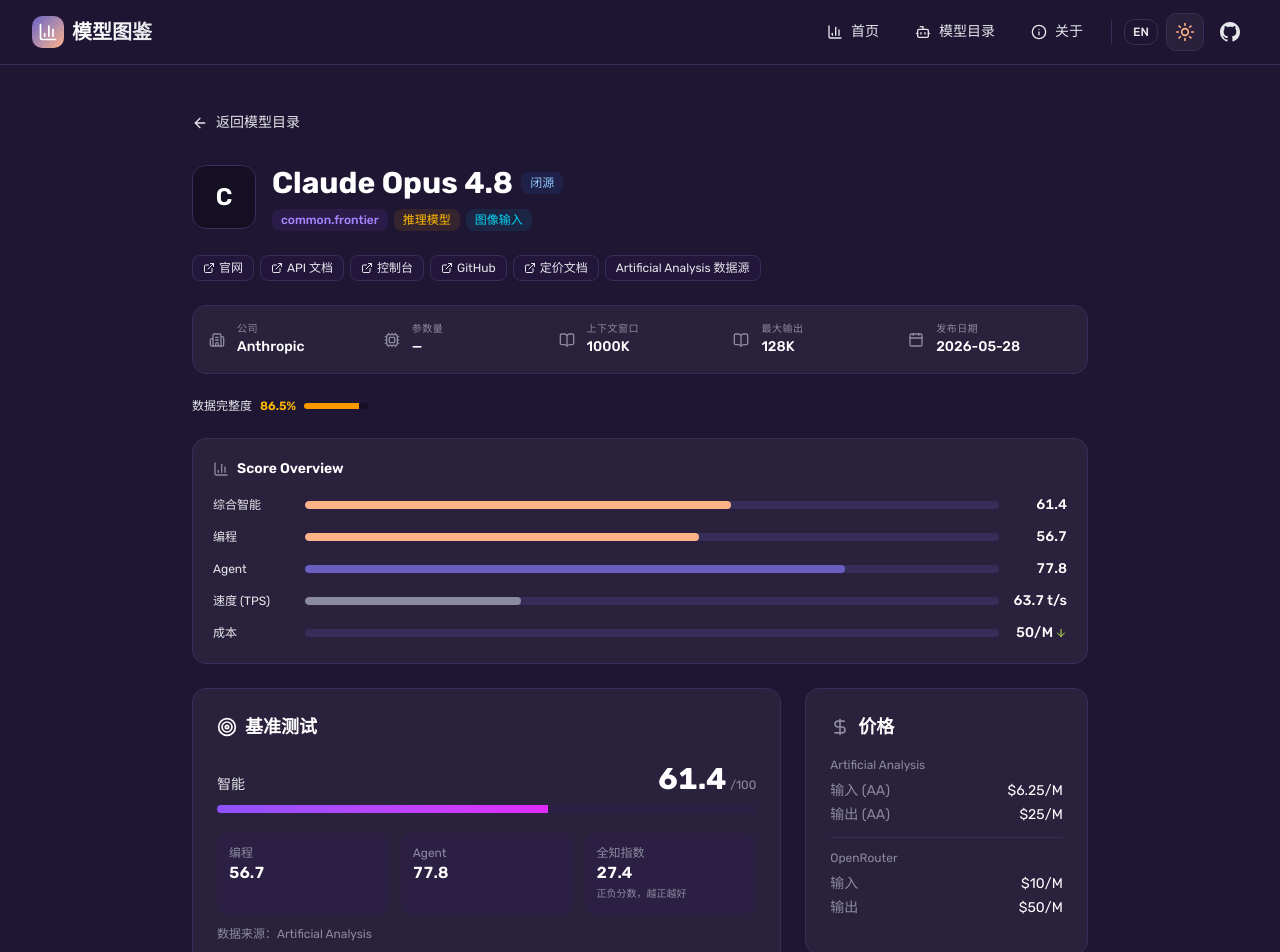
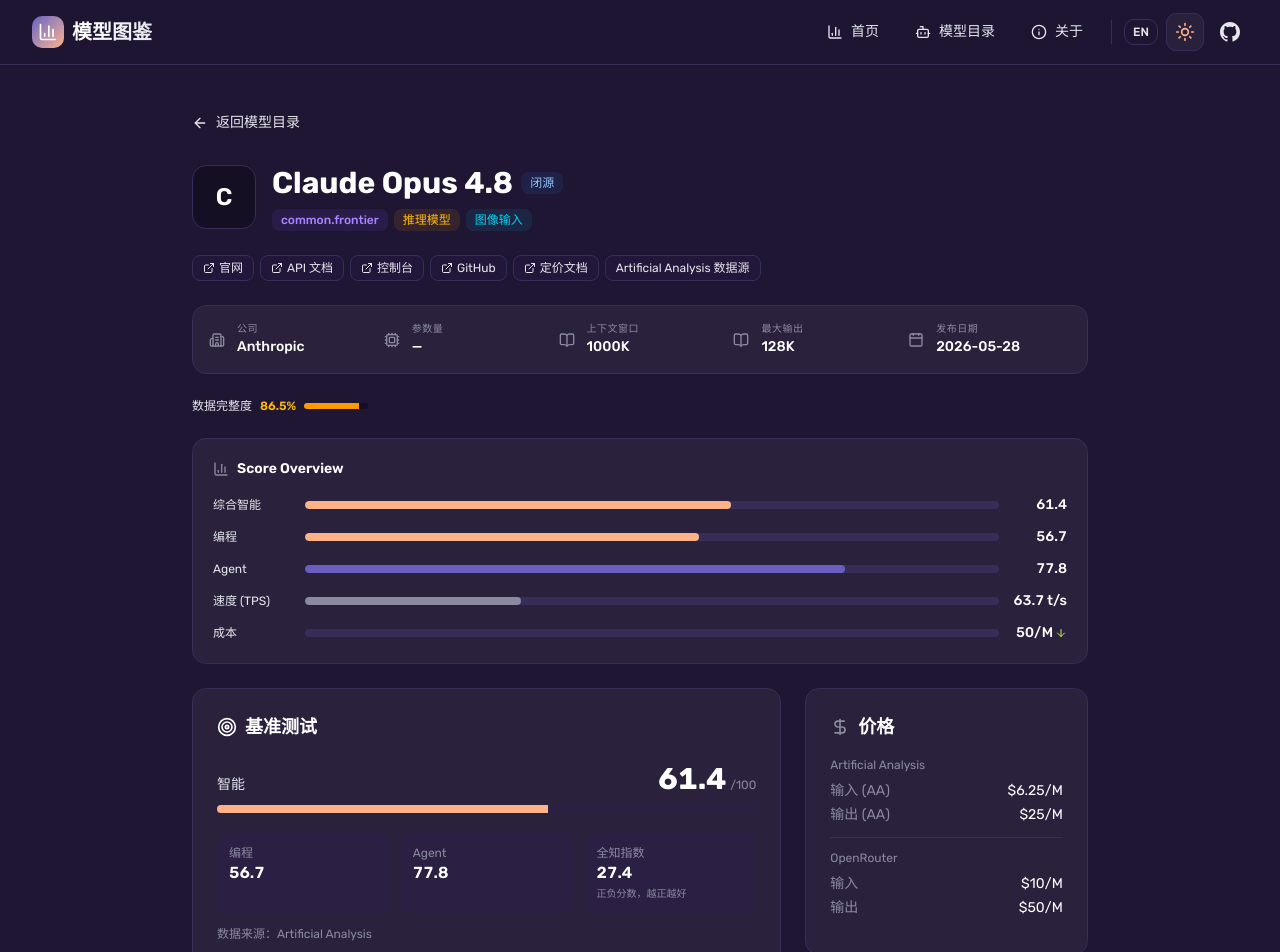
Before and after one commit to citrusli2026/llmcompare, a Next.js app: page /product/claude-opus-4-8 in a window 1280 px wide. Shown: the top 952 px of the page. Built offline with nearby package versions, Linux system fonts and the light colour scheme.

Commit message:
feat: compare page speed/cost progress bars + benchmark bar color unified

```diff
--- a/src/app/compare/compare-client.tsx
+++ b/src/app/compare/compare-client.tsx
@@ -28,6 +28,13 @@ function isBestValue(val: number | null, vals: (number | null)[], higherIsBetter
   const valid = vals.filter((v): v is number => v != null);
   if (valid.length === 0) return false;
   return higherIsBetter ? val >= Math.max(...valid) : val <= Math.min(...valid);
+}
+
+function barColor(fillPct: number): string {
+  return fillPct >= 80 ? "bg-accent-lime"
+    : fillPct >= 65 ? "bg-accent-violet"
+    : fillPct >= 50 ? "bg-accent-coral"
+    : "bg-text-muted";
 }
 
 export function ComparePageClient() {
@@ -235,7 +242,7 @@ export function ComparePageClient() {
                       {models.map((m) => {
                         const numVal = row.getNumericValue?.(m) ?? null;
                         const isBest = isBestValue(numVal, values, higherIsBetter);
-                        const isScoreBar = row.labelKey === "compare.intelligence" || row.labelKey === "compare.coding" || row.labelKey === "compare.agentic";
+                        const isScoreBar = row.labelKey === "compare.intelligence" || row.labelKey === "compare.coding" || row.labelKey === "compare.agentic" || row.labelKey === "compare.speed" || row.labelKey === "compare.price";
                         const validVals = values.filter((v): v is number => v != null);
                         const maxValue = validVals.length > 0 ? Math.max(...validVals) : 100;
                         return (
@@ -256,14 +263,18 @@ export function ComparePageClient() {
                                   {row.getValue(m)}
                                 </span>
                               </div>
-                              {isScoreBar && numVal != null && maxValue > 0 && (
-                                <div className="w-full h-1 rounded-full bg-surface-border overflow-hidden max-w-[60px] sm:max-w-[100px]">
-                                  <div
-                                    className="h-full rounded-full bg-accent-violet transition-all"
-                                    style={{ width: `${Math.min((numVal / maxValue) * 100, 100)}%` }}
-                                  />
-                                </div>
-                              )}
+                              {isScoreBar && numVal != null && maxValue > 0 && (() => {
+                                const rawPct = Math.min((numVal / maxValue) * 100, 100);
+                                const fillPct = higherIsBetter ? rawPct : Math.max(0, 100 - rawPct);
+                                return (
+                                  <div className="w-full h-1 rounded-full bg-surface-border overflow-hidden max-w-[60px] sm:max-w-[100px]">
+                                    <div
+                                      className={`h-full rounded-full ${barColor(fillPct)} transition-all`}
+                                      style={{ width: `${fillPct}%` }}
+                                    />
+                                  </div>
+                                );
+                              })()}
                             </div>
                           </td>
                         );
--- a/src/components/product-detail/benchmark-section.tsx
+++ b/src/components/product-detail/benchmark-section.tsx
@@ -31,7 +31,14 @@ export function BenchmarkSection({ model }: BenchmarkSectionProps) {
         </div>
         <div className="h-2 bg-surface-hover rounded-full overflow-hidden">
           <div
-            className="h-full bg-gradient-to-r from-violet-500 to-fuchsia-500 transition-all duration-500"
+            className={`h-full transition-all duration-500 ${
+              r.intelligence != null
+                ? r.intelligence >= 80 ? "bg-accent-lime"
+                  : r.intelligence >= 65 ? "bg-accent-violet"
+                  : r.intelligence >= 50 ? "bg-accent-coral"
+                  : "bg-text-muted"
+                : ""
+            }`}
             style={{ width: r.intelligence != null ? `${Math.min(Math.max(r.intelligence, 0), 100)}%` : "0%" }}
           />
         </div>
```
